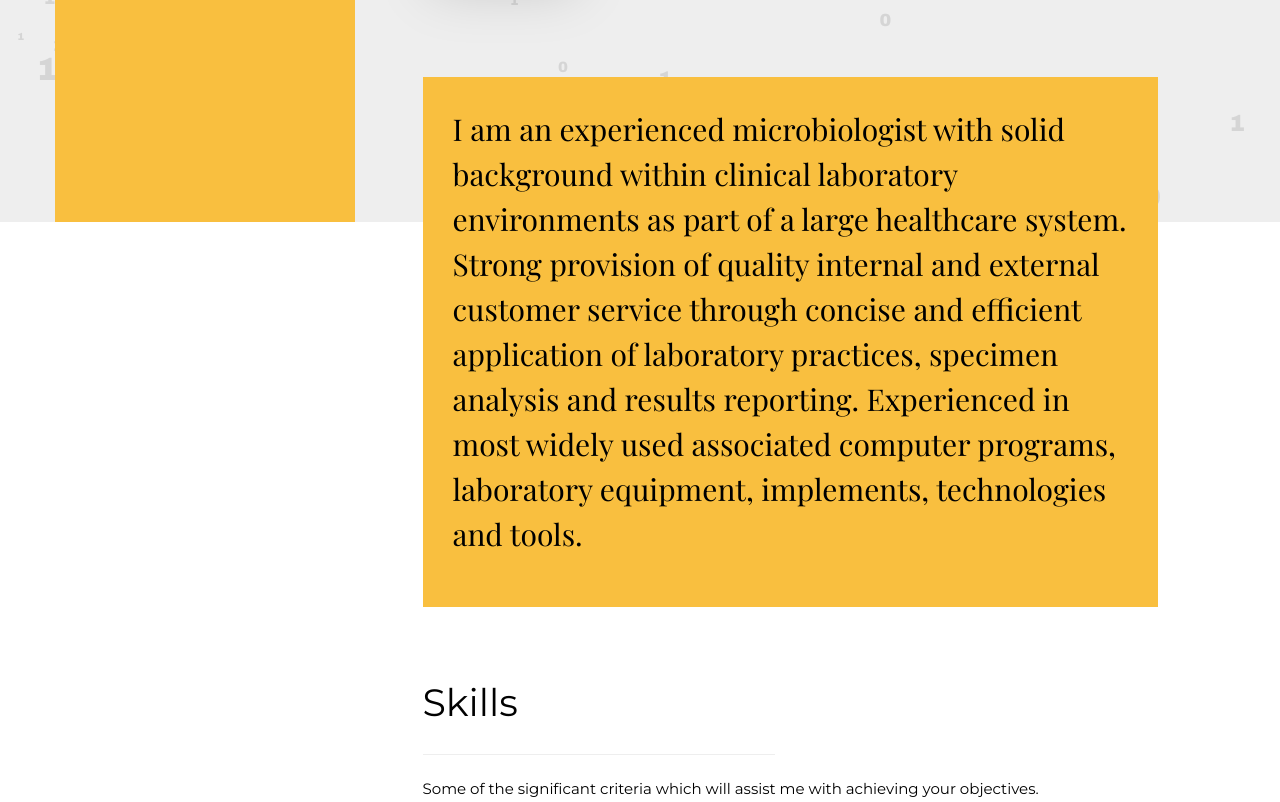
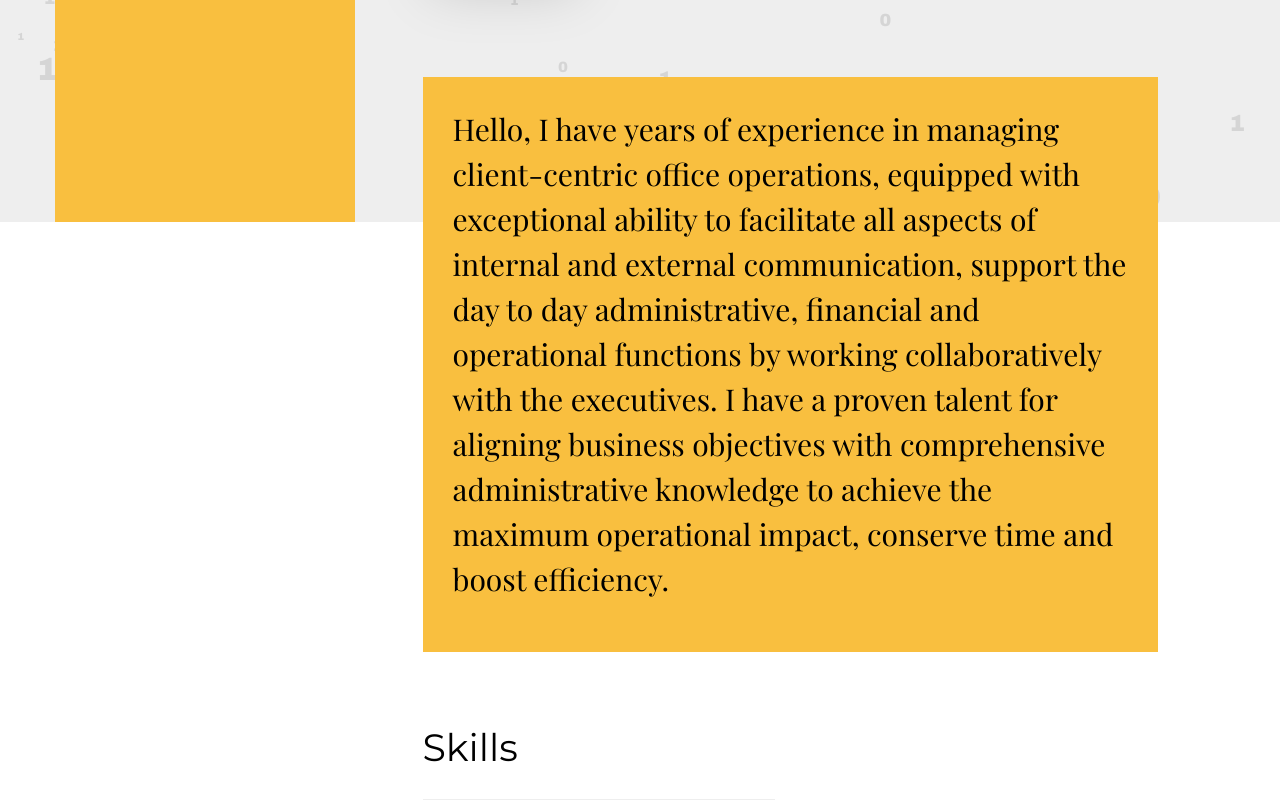
Before and after one commit to trizzi/Ohiokhai-Blessing, a plain HTML site: page index.html in a window 1280 px wide. Shown: the part 578-1380 px from the top of the page. Drawn offline with nearby package versions, Linux system fonts and the light colour scheme; a web font is replaced by a local one.

Commit message:
Update index.html

```diff
--- a/index.html
+++ b/index.html
@@ -121,10 +121,7 @@
                            <div class="row">
                               <div class="col-md-12 animate-box" data-animate-effect="fadeInLeft">
                                  <div class="hire">
-                                    <h2>I am an experienced microbiologist with solid background within clinical laboratory environments as part of a large healthcare system.
-                                       Strong provision of quality internal and external customer service through concise and efficient application of laboratory practices,
-                                       specimen analysis and results reporting.
-                                        Experienced in most widely used associated computer programs, laboratory equipment, implements, technologies and tools.</h2>
+                                    <h2>Hello, I have years of experience in managing client-centric office operations, equipped with exceptional ability to facilitate all aspects of internal and external communication, support the day to day administrative, financial and operational functions by working collaboratively with the executives. I have a proven talent for aligning business objectives with comprehensive administrative knowledge to achieve the maximum operational  impact, conserve time and boost efficiency.</h2>
                                  </div>
                               </div>
                            </div>
```
